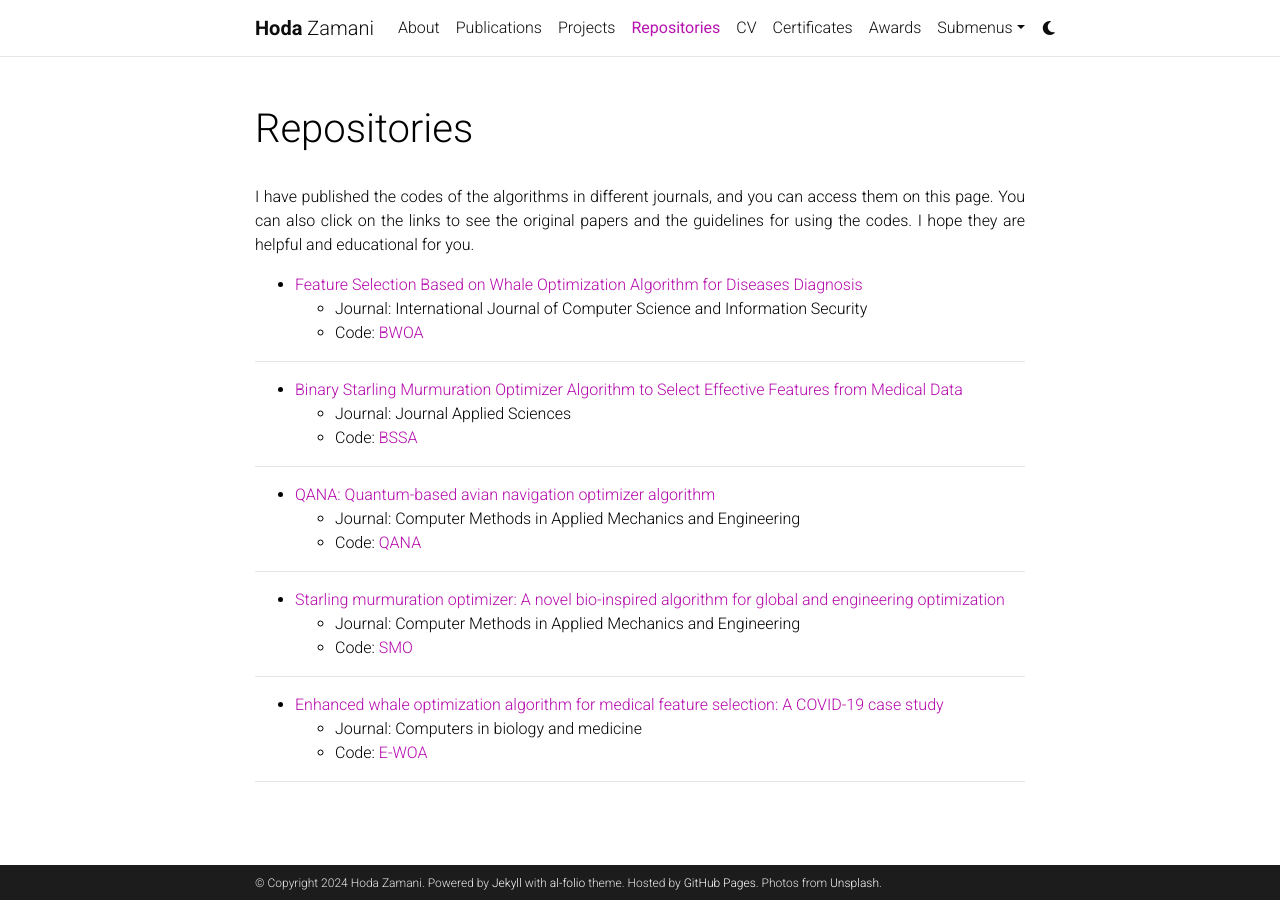
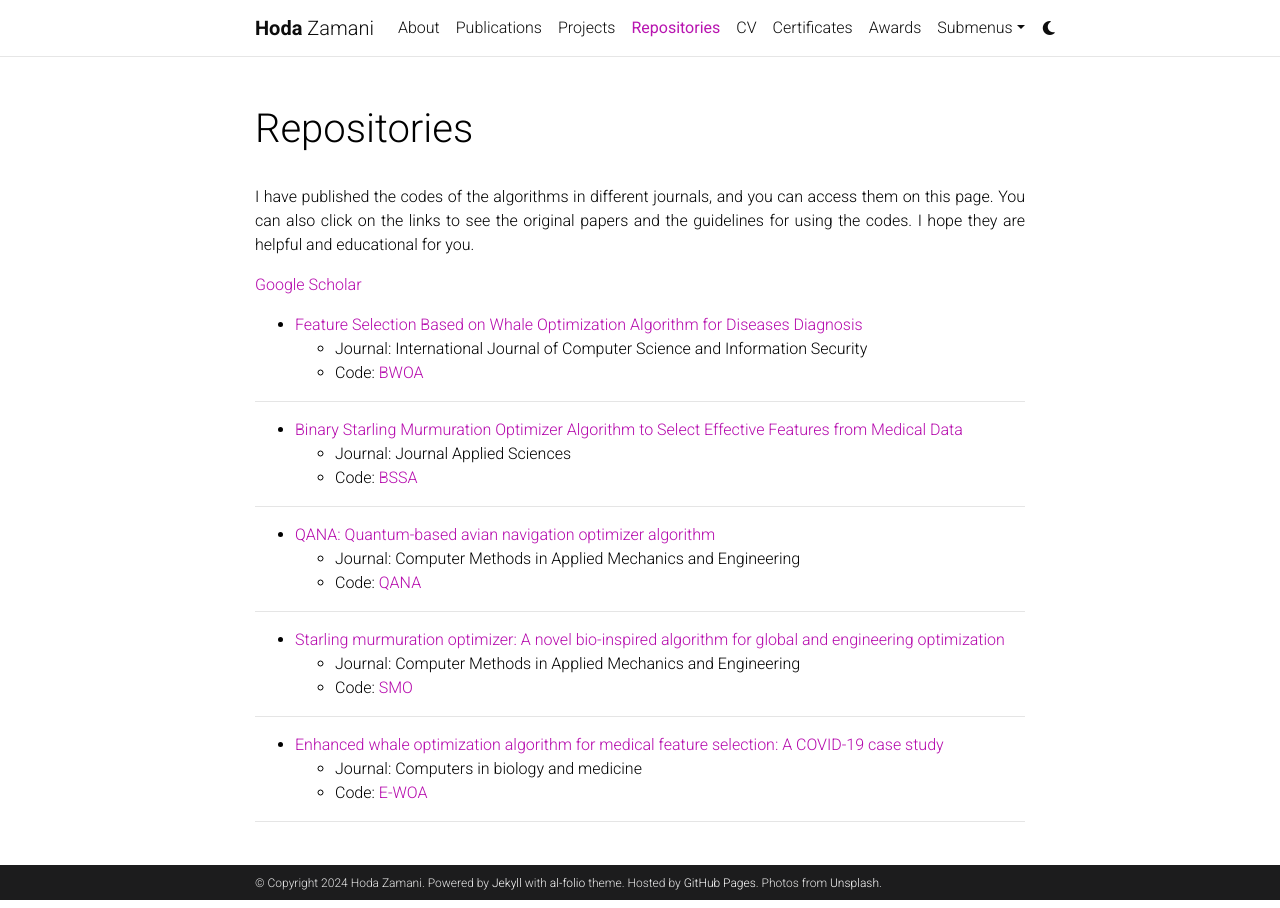
Before and after one commit to HodaZamani/HodaZamani.github.io, a Jekyll site: the page built from _pages/repositories.md, in a window 1280 px wide. Built offline with Jekyll 4.4.1, drawn with Linux system fonts in a browser that asks for light colours; comment, search, counter and statistics services are not loaded; a style sheet for code colours, icons or effects is not loaded.

Commit message:
Update repositories.md

```diff
--- a/_pages/repositories.md
+++ b/_pages/repositories.md
@@ -5,7 +5,8 @@
 nav: true
 nav_order: 4
 ---
-<p align="justify">I have published the codes of the algorithms in different journals, and you can access them on this page. You can also click on the links to see the original papers and the guidelines for using the codes. I hope they are helpful and educational for you.</P>
+<p align="justify">I have published the codes of the algorithms in different journals, and you can access them on this page. You can also click on the links to see the original papers and the guidelines for using the codes. I hope they are helpful and educational for you.</P> <a href="https://scholar.google.com/citations?user=bpZOZWsAAAAJ&hl=en">Google Scholar</a>
+
 
 - [Feature Selection Based on Whale Optimization Algorithm for Diseases Diagnosis](https://d1wqtxts1xzle7.cloudfront.net/51133098/130_Paper_310716206_IJCSIS_Camera_Ready_pp._1243-1247-libre.pdf?1483206167=&response-content-disposition=inline%3B+filename%3DFeature_Selection_Based_on_Whale_Optimiz.pdf&Expires=1705608465&Signature=AIDQhh90XdemmSqFlxYOWECDE2z0cQY4434KgwEFebi-BSrRFC3lZhNGjHgax0w9-OeMD-WlExdkrUhx2MoQO3I4-AS7v3uqwqcVF59qAfPq9HaDjyswOz8PwaPpSr-xy3AO9LI3fFJBxPfb-L1DA67YgdTHMlvoyC1YdpXxO1Kc7xWazvRi0~BMYBTSixIQxFZqHFmPOh6QhwoawLUZC9gc3eCcpZ7CC16kzKp2SpT9ruJ25ke06QEaTOhTnxXbsaUjiyFYy2yTlOljlMnFa1NPeB4YJUXcExAAY5BRmJkC-aMSNE7pAymibLqHuQFJB4-MimuUXb-hZQXUQb7Y6w__&Key-Pair-Id=APKAJLOHF5GGSLRBV4ZA)
      - Journal: International Journal of Computer Science and Information Security
```
